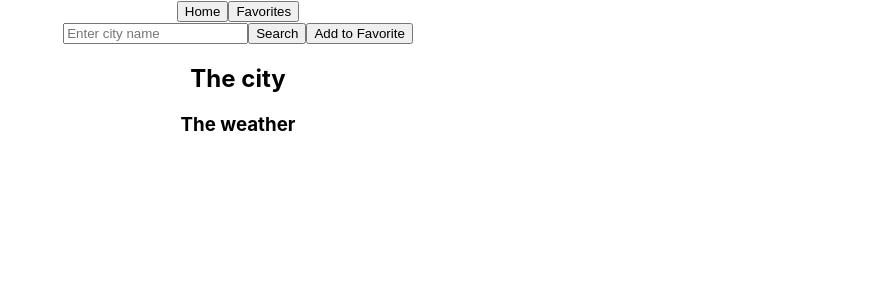
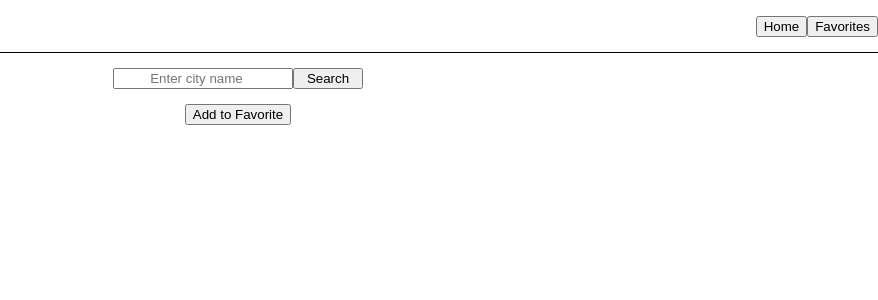
Before and after one commit to IdoBinyamin/weatherapp, a React (Create React App) app: page / in a window 1280 px wide. Shown: the top 300 px of the page, without its empty margins (402-1280 px from the left). Built offline with nearby package versions, Linux system fonts and the light colour scheme.

Commit message:
last update

```diff
--- a/src/App.css
+++ b/src/App.css
@@ -1,29 +1,19 @@
-.App {
-  text-align: center;
-}
-
-.App-logo {
-  height: 40vmin;
-  pointer-events: none;
-}
-
-@media (prefers-reduced-motion: no-preference) {
-  .App-logo {
-    animation: App-logo-spin infinite 20s linear;
+@media (min-width: 700px) {
+  /* web */
+  .App {
+    display: flex;
+    text-align: center;
+    flex-direction: column;
+    justify-content: space-around;
   }
 }
-
-.App-header {
-  background-color: #282c34;
-  min-height: 100vh;
-  display: flex;
-  flex-direction: column;
-  align-items: center;
-  justify-content: center;
-  font-size: calc(10px + 2vmin);
-  color: white;
+@media (max-width: 700px) {
+  /*  mobile */
+  .App {
+    display: flex;
+    width: 100%;
+    text-align: center;
+    flex-direction: column;
+    justify-content: space-between;
+  }
 }
-
-.App-link {
-  color: #61dafb;
-}
--- a/src/App.js
+++ b/src/App.js
@@ -3,14 +3,89 @@ import Weather from './components/Weather';
 import { Routes, BrowserRouter as HashRouter, Route } from 'react-router-dom';
 import Favorites from './components/Favorites';
 import Title from './components/Title';
+import { useRef, useState } from 'react';
+
 function App() {
-  let user1 = new User();
-  let cities = [
-    { name: 'Sderot', temp: '27c' },
-    { name: 'Yeruham', temp: '31c' },
-    { name: 'Tel-Aviv', temp: '29c' },
-    { name: 'Tiberia', temp: '28c' },
+  const [searchedCity, setSearchedCity] = useState('');
+  const [error, setError] = useState(null);
+  const [searchedCityWeather, setSearchedCityWeather] = useState('');
+  const cityToSearch = useRef('');
+  let week = [];
+  const favoritesCitys = [
+    { name: 'Sderot', temp: '27c', week: [] },
+    { name: 'Yeruham', temp: '31c', week: [] },
   ];
+
+  // const key = '4k4wWlScDkI28jEhjxoniSZCvJgYkbZW';
+  const key = '9SEodDo9kGMypK9IsB8DjnvhesKD5IRz';
+  const [id, setId] = useState('215854');
+
+  const getCityId = async (city) => {
+    setError(null);
+    if (!city) {
+      city = 'tel aviv';
+    }
+    try {
+      const respoonse = await fetch(
+        `http://dataservice.accuweather.com/locations/v1/cities/autocomplete?apikey=${key}&q=${city}`
+      );
+      if (!respoonse.ok) {
+        throw new Error('Somthing went wrond');
+      }
+      const data = await respoonse.json();
+      setSearchedCity(data[0].LocalizedName);
+      // console.log(data[0]);
+      setId(data[0].Key);
+    } catch (error) {
+      setError(error.message);
+    }
+  };
+
+  const searchCity = async () => {
+    getCityId(cityToSearch.current.value);
+    setError(null);
+    try {
+      const response = await fetch(
+        `http://dataservice.accuweather.com/currentconditions/v1/${id}?apikey=${key}`
+      );
+      if (!response.ok) {
+        throw new Error('Somthing went wrond');
+      }
+      const data = await response.json();
+      setSearchedCityWeather(
+        data[0].Temperature.Metric.Value + `${data[0].Temperature.Metric.Unit}`
+      );
+    } catch (error) {
+      setError(error.message);
+    }
+  };
+
+  const getWeatherForWeek = async () => {
+    const response = await fetch(
+      `http://dataservice.accuweather.com/forecasts/v1/daily/5day/${id}?apikey=${key}`
+    );
+    const data = await response.json();
+
+    console.log(data.DailyForecasts);
+    data.DailyForecasts.map((d) => {
+      return week.push({
+        date: d.Date,
+        min: d.Temperature.Minimum.Value,
+        max: d.Temperature.Maximum.Value,
+      });
+    });
+    console.log(week);
+  };
+
+  const addToFavorite = () => {
+    const city = {
+      name: searchedCity,
+      temp: searchedCityWeather,
+      week: [],
+    };
+    favoritesCitys.push(city);
+  };
+
   return (
     <div className="App">
       <HashRouter>
@@ -18,11 +93,22 @@ function App() {
         <Routes>
           <Route
             path="/"
-            element={<Weather user={user1} cityList={cities} />}
+            element={
+              <Weather
+              addToFavorite={addToFavorite}
+                getWeatherForWeek={getWeatherForWeek}
+                searchedCityWeather={searchedCityWeather}
+                cityToSearch={cityToSearch}
+                city={searchCity}
+                theCity={searchedCity}
+                id={id}
+                error={error}
+              />
+            }
           />
           <Route
             path="/favorites"
-            element={<Favorites favoList={user1.favoritesCity} />}
+            element={<Favorites favoList={favoritesCitys} />}
           />
         </Routes>
       </HashRouter>
@@ -31,13 +117,3 @@ function App() {
 }
 
 export default App;
-
-class User {
-  favoritesCity = [
-    { city: 'Sderot', temp: '27c', wind: '3km', moist: '10%' },
-    { city: 'Yeruham', temp: '31c', wind: '10km', moist: '5%' },
-  ];
-  addCity(city) {
-    this.favoritesCity.push(city);
-  }
-}
--- /dev/null
+++ b/src/components/Favorites.css
@@ -0,0 +1,14 @@
+.favorite-page{
+    display: flex;
+    justify-content: left;
+    flex-direction: row;
+
+}
+.favorite-city{
+    display: flex;
+    justify-content: center;
+    flex-direction: column;
+    border: 3px solid black;
+    padding: 1px;
+    width: 25%;
+}
--- a/src/components/Favorites.js
+++ b/src/components/Favorites.js
@@ -1,13 +1,14 @@
 import React from 'react';
+import './Favorites.css'
 
 export default function Favorites(props) {
   return (
-    <div>
+    <div className='favorite-page'>
       {props.favoList.map((c, i) => {
         return (
           <div key={i} className="favorite-city">
-            <p>City name: {c.name}</p>
-            <p>Temp: {c.temp}</p>
+            <p>{c.name}</p>
+            <p>{c.temp}</p>
           </div>
         );
       })}
--- /dev/null
+++ b/src/components/Title.css
@@ -0,0 +1,8 @@
+.headline-title{
+    display: flex;
+    flex-direction: row;
+    justify-content: flex-end;
+    padding-top: 15px;
+    padding-bottom: 15px;
+    border-bottom: 1px solid black;
+}
--- a/src/components/Title.js
+++ b/src/components/Title.js
@@ -1,9 +1,10 @@
 import React from 'react';
+import './Title.css'
 import { Link } from 'react-router-dom';
 
 export default function Title() {
   return (
-    <div>
+    <div className='headline-title'>
       <Link to={'/'}>
         <button>Home</button>
       </Link>
--- /dev/null
+++ b/src/components/Weather.css
@@ -0,0 +1,70 @@
+.main-page {
+  display: flex;
+  justify-content: center;
+  flex-direction: column;
+}
+
+#search-panel {
+  display: flex;
+  flex-direction: row;
+  justify-content: center;
+  padding-top: 15px;
+  padding-bottom: 15px;
+}
+#search-line {
+  display: flex;
+  width: 180px;
+  justify-content: center;
+  text-align: center;
+}
+#search-btn {
+  display: flex;
+  justify-content: center;
+  width: 70px;
+}
+@media (max-width: 200px) {
+  #search-panel {
+    display: flex;
+    flex-direction: column;
+  }
+}
+@media (max-width: 700px) {
+  /*  mobile */
+  .main-page {
+    display: flex;
+    width: 100%;
+  }
+  #search-panel {
+    display: flex;
+    flex-direction: row;
+    width: 100%;
+  }
+  #search-line {
+    display: flex;
+    width: 50%;
+  }
+  #search-btn {
+    width: 50%;
+  }
+}
+
+@media (min-width: 700px) {
+  /* web */
+  .main-page {
+    display: flex;
+    justify-content: center;
+  }
+  #search-panel {
+    display: flex;
+    flex-direction: row;
+  }
+  #search-line {
+    display: flex;
+  }
+  #search-btn {
+  }
+  .favorite-btn {
+    display: flex;
+    justify-content: center;
+  }
+}
--- a/src/components/Weather.js
+++ b/src/components/Weather.js
@@ -1,34 +1,30 @@
-import React, { useRef, useState } from 'react';
+import React from 'react';
+import './Weather.css';
 
 export default function Weather(props) {
-  const [searchedCity, setSearchedCity] = useState('');
-  const cityToSearch = useRef();
+  return (
+    <div className="main-page">
+      <div id="search-panel">
+        <input
+          id="search-line"
+          ref={props.cityToSearch}
+          type={'search'}
+          placeholder="Enter city name"
+        />
 
-  const searchCity = () => {
-    if (cityToSearch.current.value === '') {
-      alert('No city to search');
-      return;
-    }
-    for (let i = 0; i < props.cityList.length; i++) {
-      console.log(props.cityList[i]);
-      if (
-        props.cityList[i].name
-          .toLowerCase()
-          .includes(cityToSearch.current.value.toLowerCase())
-      ) {
-        setSearchedCity(props.cityList[i]);
-        break;
-      }
-    }
-  };
-  return (
-    <div>
-      <input ref={cityToSearch} type={'search'} placeholder="Enter city name" />
-
-      <button onClick={searchCity}>Search</button>
-      <button>Add to Favorite</button>
-      <h2>{searchedCity.name || 'The city'}</h2>
-      <h3>{searchedCity.temp || 'The weather'}</h3>
+        <button id="search-btn" onClick={props.city}>
+          Search
+        </button>
+        <br />
+      </div>
+      {/* <button onClick={props.getWeatherForWeek}>test</button> */}
+      <div className="favorite-btn">
+        <button onClick={props.addToFavorite} >Add to Favorite</button>
+      </div>
+      <h2>{props.theCity}</h2>
+      <h3>{props.searchedCityWeather}</h3>
+      <p>{props.error}</p>
+      <div className="5-Days"></div>
     </div>
   );
 }
```
Also changed, not shown: 11 other files (tests, documents, lock files or other folders).
